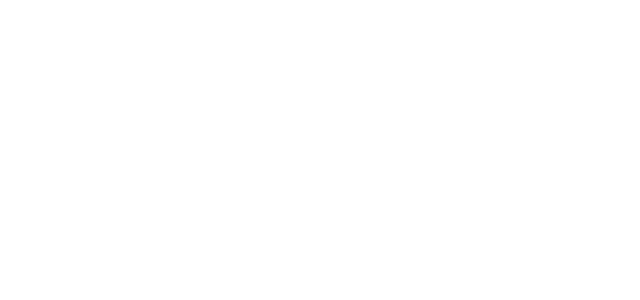
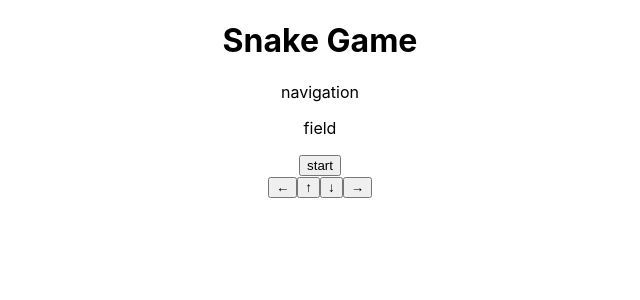
Before and after one commit to yumauma20/reacthooks-snake-game, a React (Create React App) app: page / in a window 1280 px wide. Shown: the top 300 px of the page, without its empty margins (320-960 px from the left). Built offline with nearby package versions, Linux system fonts and the light colour scheme.

Commit message:
フレームの作成

```diff
--- a/src/App.js
+++ b/src/App.js
@@ -1,9 +1,26 @@
 import React from 'react';
+import Navigation from './components/Navigation';
+import Field from './components/Field';
+import Button from './components/Button';
+import ManipulationPanel from './components/ManipulationPanel';
 import './App.css';
 
 function App() {
   return (
     <div className="App">
+      <header className="header">
+        <div className="title-container">
+          <h1 className="title">Snake Game</h1>
+        </div>
+        <Navigation />
+      </header>
+      <main className="main">
+        <Field />
+      </main>
+      <footer className="footer">
+        <Button />
+        <ManipulationPanel />
+      </footer>
     </div>
   );
 }
--- /dev/null
+++ b/src/components/Button.jsx
@@ -0,0 +1,11 @@
+import React from 'react';
+
+const Button = () => {
+  return (
+    <div className="button">
+      <button>start</button>
+    </div>
+  );
+};
+
+export default Button;
--- /dev/null
+++ b/src/components/Field.jsx
@@ -0,0 +1,11 @@
+import React from 'react';
+
+const Field = () => {
+  return (
+    <div className="field">
+      <p>field</p>
+    </div>
+  );
+};
+
+export default Field;
--- /dev/null
+++ b/src/components/ManipulationPanel.jsx
@@ -0,0 +1,14 @@
+import React from 'react';
+
+const ManipulationPanel = () => {
+  return (
+    <div className="manipulation-panel">
+      <button>←</button>
+      <button>↑</button>
+      <button>↓</button>
+      <button>→</button>
+    </div>
+  );
+};
+
+export default ManipulationPanel;
--- /dev/null
+++ b/src/components/Navigation.jsx
@@ -0,0 +1,7 @@
+import React from 'react';
+
+const Navigation = () => {
+  return <p>navigation</p>;
+};
+
+export default Navigation;
```
